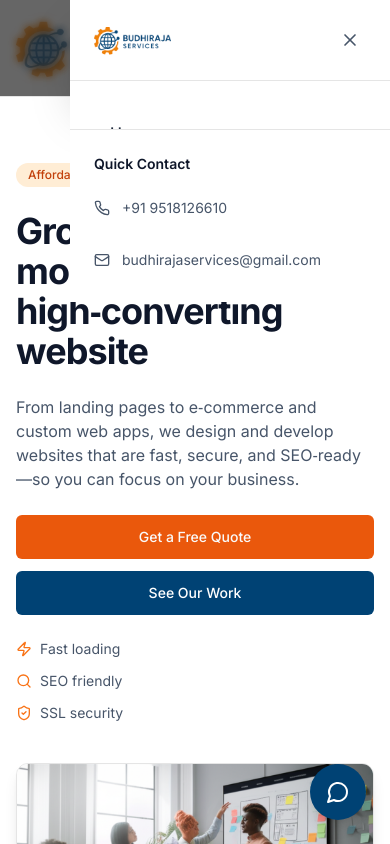
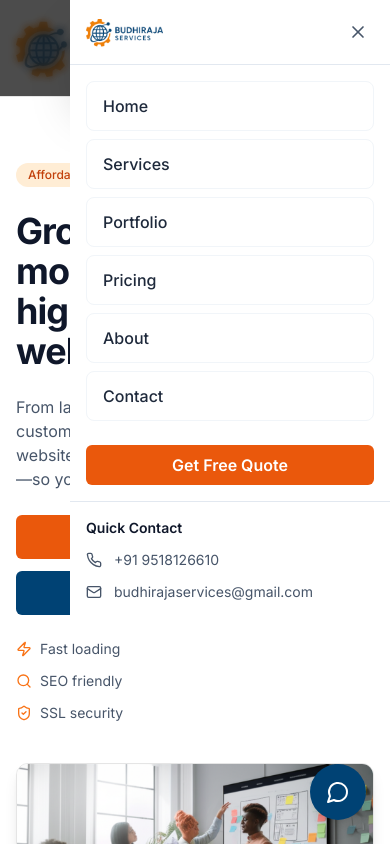
Before and after one commit to budhirajaservices/budhirajaproperties, a Next.js app: page / in a window 390 px wide. Both pictures are taken after a click on the button 354 px from the left and 48 px from the top of the page. Shown: the top 844 px of the page. Built offline with nearby package versions, Linux system fonts and the light colour scheme.

Commit message:
fix: fix mobile menu navigation visibility
Ensure all navigation links are visible and properly styled

Co-authored-by: null <214285913+budhirajaservices@users.noreply.github.com>

```diff
--- a/components/site/mobile-menu.tsx
+++ b/components/site/mobile-menu.tsx
@@ -24,7 +24,7 @@ export default function MobileMenu() {
       {/* Mobile Menu Button */}
       <button
         onClick={toggleMenu}
-        className="flex items-center justify-center w-10 h-10 rounded-lg border border-slate-200 bg-white hover:bg-slate-50 transition-colors z-50 relative"
+        className="flex items-center justify-center w-10 h-10 rounded-lg border border-slate-200 bg-white hover:bg-slate-50 transition-colors"
         aria-label="Toggle mobile menu"
       >
         {isOpen ? <X className="h-5 w-5 text-slate-600" /> : <Menu className="h-5 w-5 text-slate-600" />}
@@ -32,22 +32,15 @@ export default function MobileMenu() {
 
       {/* Mobile Menu Overlay */}
       {isOpen && (
-        <>
-          {/* Backdrop - Full screen overlay */}
-          <div
-            className="fixed inset-0 bg-black/60 backdrop-blur-sm z-[100]"
-            onClick={closeMenu}
-            style={{ position: "fixed", top: 0, left: 0, right: 0, bottom: 0 }}
-          />
+        <div className="fixed inset-0 z-[9999] md:hidden">
+          {/* Backdrop */}
+          <div className="fixed inset-0 bg-black/70 backdrop-blur-sm" onClick={closeMenu} />
 
-          {/* Menu Panel - Slide from right */}
-          <div
-            className="fixed top-0 right-0 h-full w-80 max-w-[85vw] bg-white shadow-2xl z-[101]"
-            style={{ position: "fixed", backgroundColor: "#ffffff" }}
-          >
-            <div className="flex flex-col h-full bg-white">
+          {/* Menu Panel */}
+          <div className="fixed top-0 right-0 h-full w-80 max-w-[85vw] bg-white shadow-2xl">
+            <div className="flex flex-col h-full">
               {/* Header */}
-              <div className="flex items-center justify-between p-6 border-b bg-white">
+              <div className="flex items-center justify-between p-4 border-b border-slate-200 bg-white">
                 <img src="/logo-budhiraja-services-wide.png" alt="Budhiraja Services" className="h-8 w-auto" />
                 <button
                   onClick={closeMenu}
@@ -59,47 +52,49 @@ export default function MobileMenu() {
               </div>
 
               {/* Navigation Links */}
-              <nav className="flex-1 px-6 py-6 bg-white overflow-y-auto">
-                <ul className="space-y-2">
+              <div className="flex-1 bg-white">
+                <nav className="p-4">
+                  <div className="space-y-2">
                     {menuItems.map((item) => (
-                    <li key={item.name}>
                       <a
+                        key={item.name}
                         href={item.href}
                         onClick={closeMenu}
-                        className="flex items-center px-4 py-4 text-slate-800 hover:text-orange-600 hover:bg-orange-50 rounded-lg transition-colors font-medium text-base border-b border-slate-100 last:border-b-0"
+                        className="block w-full px-4 py-3 text-left text-slate-800 hover:text-orange-600 hover:bg-orange-50 rounded-lg transition-colors font-medium text-base border border-slate-100 bg-white"
                       >
                         {item.name}
                       </a>
-                    </li>
                     ))}
-                </ul>
+                  </div>
 
                   {/* CTA Button */}
-                <div className="mt-8">
+                  <div className="mt-6">
                     <Button
                       asChild
                       className="w-full bg-orange-600 hover:bg-orange-700 text-white py-3 text-base font-semibold"
-                    onClick={closeMenu}
                     >
-                    <a href="/contact">Get Free Quote</a>
+                      <a href="/contact" onClick={closeMenu}>
+                        Get Free Quote
+                      </a>
                     </Button>
                   </div>
                 </nav>
+              </div>
 
               {/* Contact Info */}
-              <div className="px-6 py-6 border-t bg-white">
-                <h3 className="text-sm font-semibold text-slate-900 mb-4">Quick Contact</h3>
-                <div className="space-y-4">
+              <div className="p-4 border-t border-slate-200 bg-white">
+                <h3 className="text-sm font-semibold text-slate-900 mb-3">Quick Contact</h3>
+                <div className="space-y-3">
                   <a
                     href="tel:+919518126610"
-                    className="flex items-center gap-3 text-sm text-slate-600 hover:text-orange-600 transition-colors py-2"
+                    className="flex items-center gap-3 text-sm text-slate-600 hover:text-orange-600 transition-colors"
                   >
                     <Phone className="h-4 w-4" />
                     +91 9518126610
                   </a>
                   <a
                     href="mailto:budhirajaservices@gmail.com"
-                    className="flex items-center gap-3 text-sm text-slate-600 hover:text-orange-600 transition-colors py-2"
+                    className="flex items-center gap-3 text-sm text-slate-600 hover:text-orange-600 transition-colors"
                   >
                     <Mail className="h-4 w-4" />
                     budhirajaservices@gmail.com
@@ -108,7 +103,7 @@ export default function MobileMenu() {
               </div>
             </div>
           </div>
-        </>
+        </div>
       )}
     </>
   )
```
Lines whose indentation alone changed are shown as unchanged.
